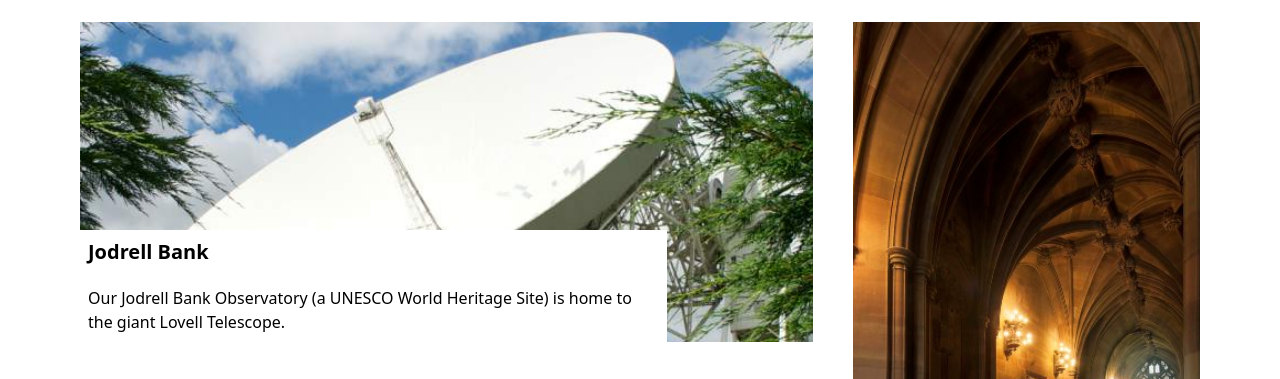
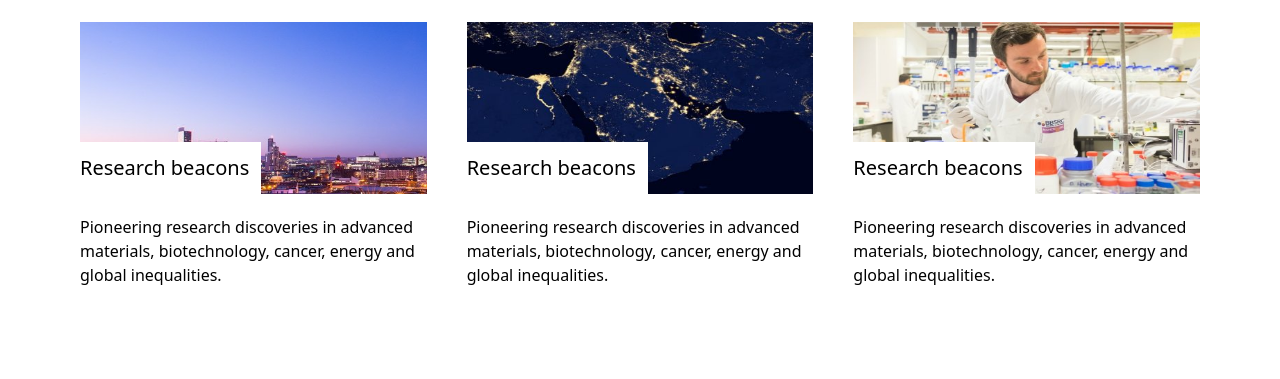
Before and after one commit to KevinRebakure/The-Gym-Cloning-5-Manchester.ac.uk, a website: page index.html in a window 1280 px wide. Shown: the part 94-473 px from the top of the page. Drawn offline with Linux system fonts and the light colour scheme.

Commit message:
research section responsive

```diff
--- a/index.html
+++ b/index.html
@@ -9,12 +9,85 @@
     <title>The University of Manchester</title>
   </head>
   <body>
+    <!-- study -->
+
+    <section></section>
+
+    <!-- research section -->
+
+    <section class="space-y-5 px-5 py-5 sm:space-y-10 sm:px-20 sm:py-10">
+      <h1 class="text-3xl">Research</h1>
+      <div class="grid gap-5 sm:grid-cols-3 sm:gap-10">
+        <article>
+          <div class="relative h-full sm:h-[60%]">
+            <img
+              src="src/assets/research1.jpg"
+              class="h-full w-full object-fill"
+              alt=""
+            />
+            <p
+              class="absolute bottom-0 left-0 max-w-[60%] bg-white pr-3 text-xl sm:py-3"
+            >
+              Research beacons
+            </p>
+          </div>
+          <p
+            class="hidden sm:flex sm:h-[40%] sm:items-center sm:overflow-hidden sm:py-1"
+          >
+            Pioneering research discoveries in advanced materials,
+            biotechnology, cancer, energy and global inequalities.
+          </p>
+        </article>
+        <article>
+          <div class="relative h-full sm:h-[60%]">
+            <img
+              src="src/assets/research2.jpg"
+              class="h-full w-full object-fill"
+              alt=""
+            />
+            <p
+              class="absolute bottom-0 left-0 max-w-[60%] bg-white pr-3 text-xl sm:py-3"
+            >
+              Research beacons
+            </p>
+          </div>
+          <p
+            class="hidden sm:flex sm:h-[40%] sm:items-center sm:overflow-hidden sm:py-1"
+          >
+            Pioneering research discoveries in advanced materials,
+            biotechnology, cancer, energy and global inequalities.
+          </p>
+        </article>
+        <article>
+          <div class="relative h-full sm:h-[60%]">
+            <img
+              src="src/assets/research3.jpg"
+              class="h-full w-full object-fill"
+              alt=""
+            />
+            <p
+              class="absolute bottom-0 left-0 max-w-[60%] bg-white pr-3 text-xl sm:py-3"
+            >
+              Research beacons
+            </p>
+          </div>
+          <p
+            class="hidden sm:flex sm:h-[40%] sm:items-center sm:overflow-hidden sm:py-1"
+          >
+            Pioneering research discoveries in advanced materials,
+            biotechnology, cancer, energy and global inequalities.
+          </p>
+        </article>
+      </div>
+    </section>
+
     <!-- grid section 1 -->
-    <section
-      class="sm:px-20 sm:space-y-10 space-y-5 px-5 sm:py-10 py-5"
-    >
+
+    <section class="space-y-5 px-5 py-5 sm:space-y-10 sm:px-20 sm:py-10">
       <h1 class="text-3xl">Explore Manchester</h1>
-      <div class="grid auto-rows-[40vh] grid-cols-1 gap-5 sm:grid-cols-3 sm:gap-10 ">
+      <div
+        class="grid auto-rows-[40vh] grid-cols-1 gap-5 sm:grid-cols-3 sm:gap-10"
+      >
         <!-- data-id for desktop view -->
         <article data-id="1" class="relative bg-purple-800 sm:col-span-2">
           <img
```
Also changed, not shown: src/assets/research1.jpg (added), src/assets/research2.jpg (added), src/assets/research3.jpg (added), src/styles/output.css.
